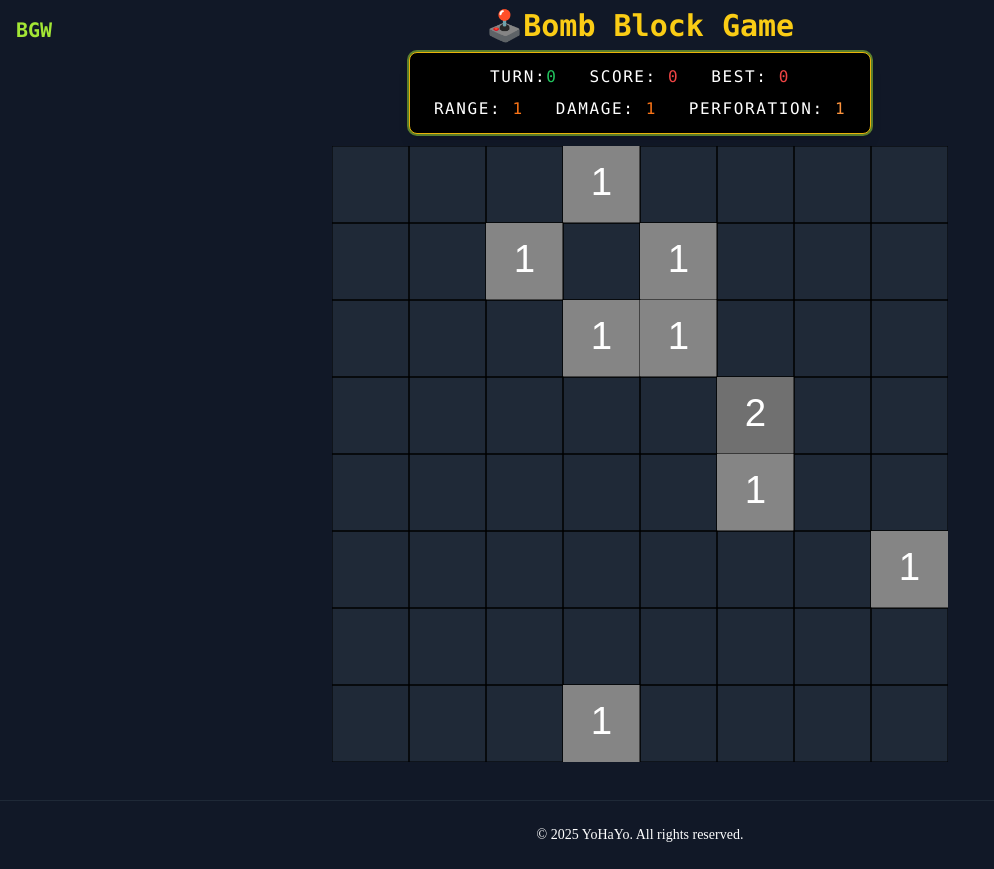
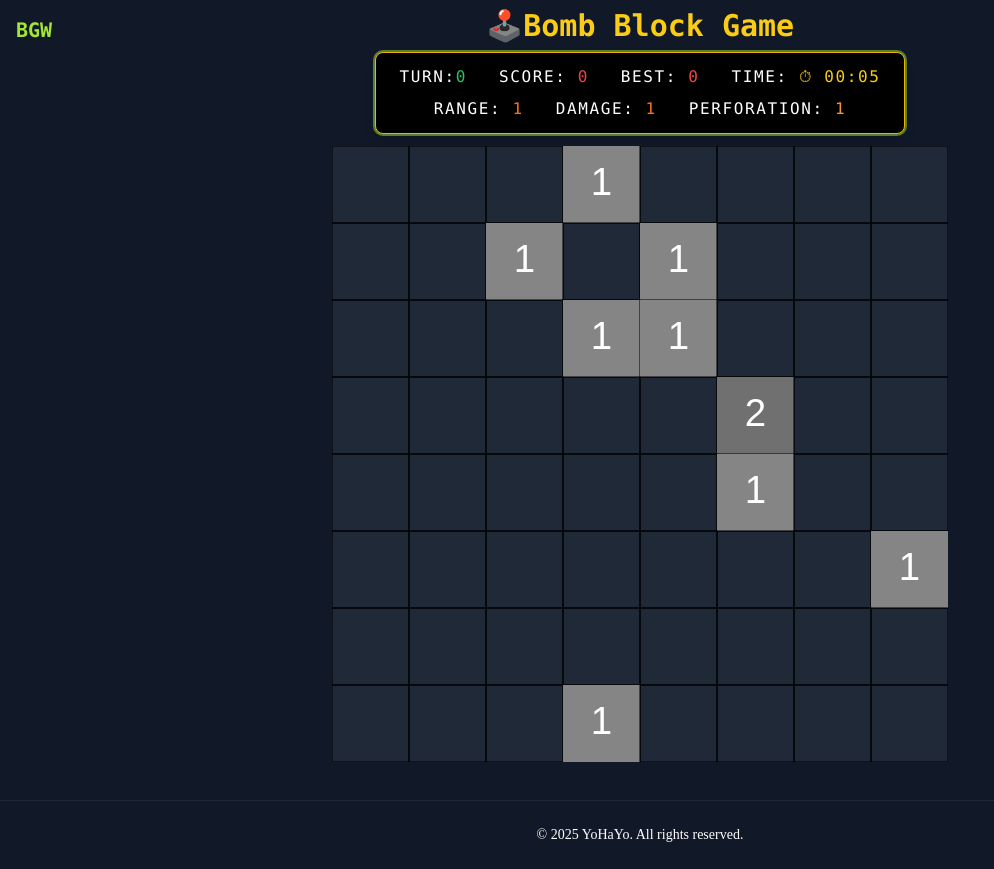
Before and after one commit to YoHaiYo/bomb-block-game-next, a Next.js app: page /bombblock in a window 1280 px wide. Shown: the whole page, without its empty margins (0-994 px from the left). Built offline with nearby package versions, Linux system fonts and the light colour scheme; a web font is replaced by a local one.

Commit message:
타이머 표기

```diff
--- a/src/app/bombblock/page.jsx
+++ b/src/app/bombblock/page.jsx
@@ -18,6 +18,7 @@ export default function Page() {
   const [turn, setTurn] = useState(0);
   const [score, setScore] = useState(0);
   const [bestScore, setBestScore] = useState(0);
+  const [elapsedTime, setElapsedTime] = useState(0);
   const [isGameOver, setIsGameOver] = useState(false);
 
   const [bombPower, setBombPower] = useState(1);
@@ -67,16 +68,25 @@ export default function Page() {
       const x = Math.floor(Math.random() * gridSize);
       const y = Math.floor(Math.random() * gridSize);
       const cell = grid.current[y][x];
+
       if (!cell.bomb && !cell.obstacle) {
-        cell.obstacle = 1;
+        const strength = getObstacleStrength(turn);
+        cell.obstacle = strength;
         count--;
       } else if (cell.obstacle) {
-        cell.obstacle++;
+        cell.obstacle += 1; // 기존 벽 강화
         count--;
       }
       attempts++;
     }
   };
+  function getObstacleStrength(turn) {
+    if (turn < 10) return 1;
+    if (turn < 20) return 2;
+    if (turn < 30) return 3;
+    if (turn < 50) return 4;
+    return Math.floor(turn / 10); // 50턴 이후: 5,6,7...
+  }
 
   // 🔹 폭탄 설치
   const placeBomb = (x, y) => {
@@ -305,6 +315,14 @@ export default function Page() {
     }
   };
 
+  const formatTime = (seconds) => {
+    const mins = Math.floor(seconds / 60)
+      .toString()
+      .padStart(2, "0");
+    const secs = (seconds % 60).toString().padStart(2, "0");
+    return `${mins}:${secs}`;
+  };
+
   // 🔹 초기 렌더링 시 게임 세팅
   useEffect(() => {
     resizeCanvas();
@@ -314,6 +332,14 @@ export default function Page() {
     drawGrid();
     window.addEventListener("resize", resizeCanvas);
     return () => window.removeEventListener("resize", resizeCanvas);
+  }, []);
+  // 🔹 타이머 시작 (매 1초마다 경과 시간 증가)
+  useEffect(() => {
+    const timer = setInterval(() => {
+      setElapsedTime((prev) => prev + 1);
+    }, 1000);
+
+    return () => clearInterval(timer); // 언마운트 시 타이머 정리
   }, []);
 
   // 🔹 UI 및 캔버스 출력
@@ -341,6 +367,12 @@ export default function Page() {
             </span>
             <span>
               BEST: <span className="text-red-500">{bestScore}</span>
+            </span>
+            <span>
+              TIME:{" "}
+              <span className="text-yellow-400">
+                ⏱ {formatTime(elapsedTime)}
+              </span>
             </span>
           </div>
           <div className="flex justify-center gap-8 text-lgxxx text-xs sm:text-base">
```
